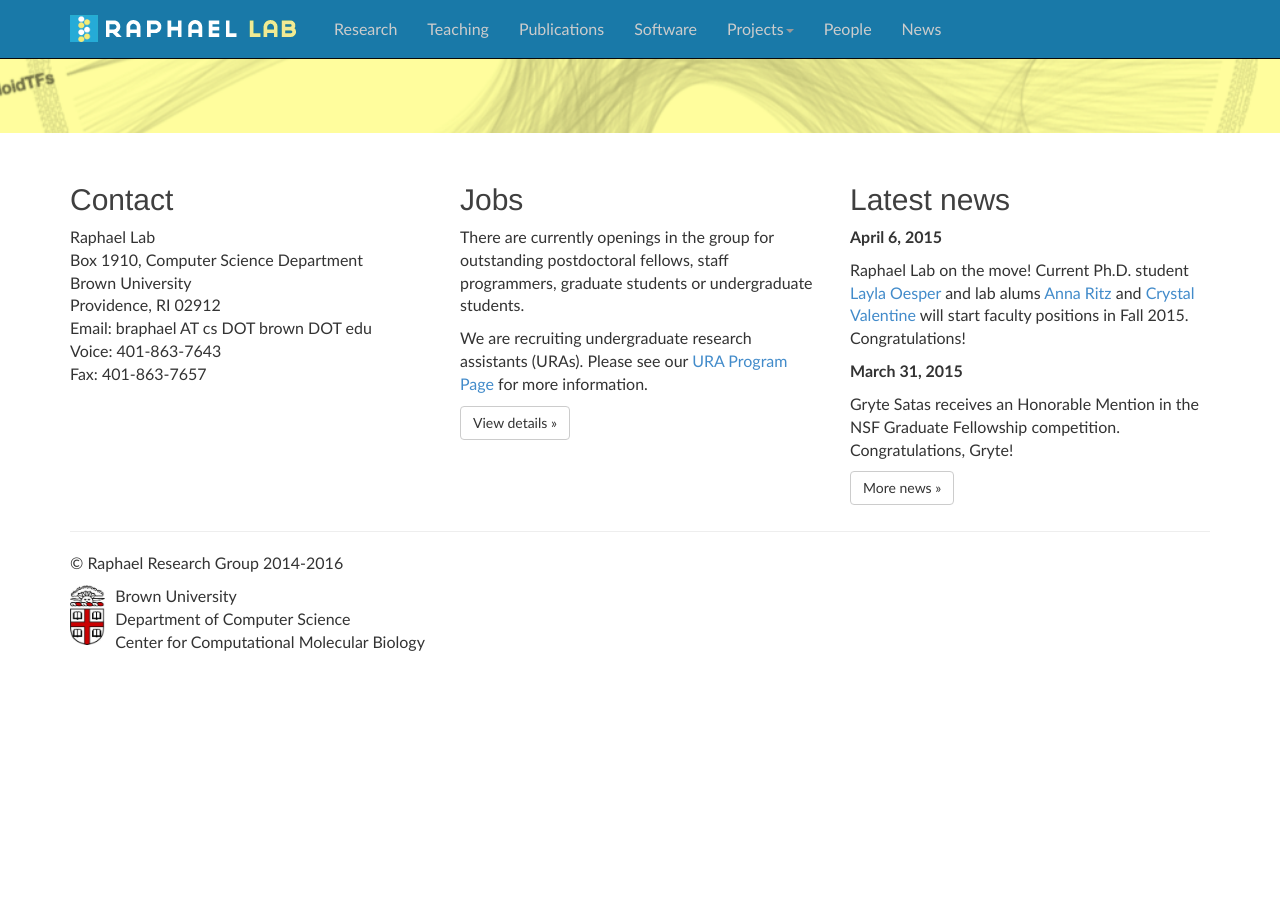
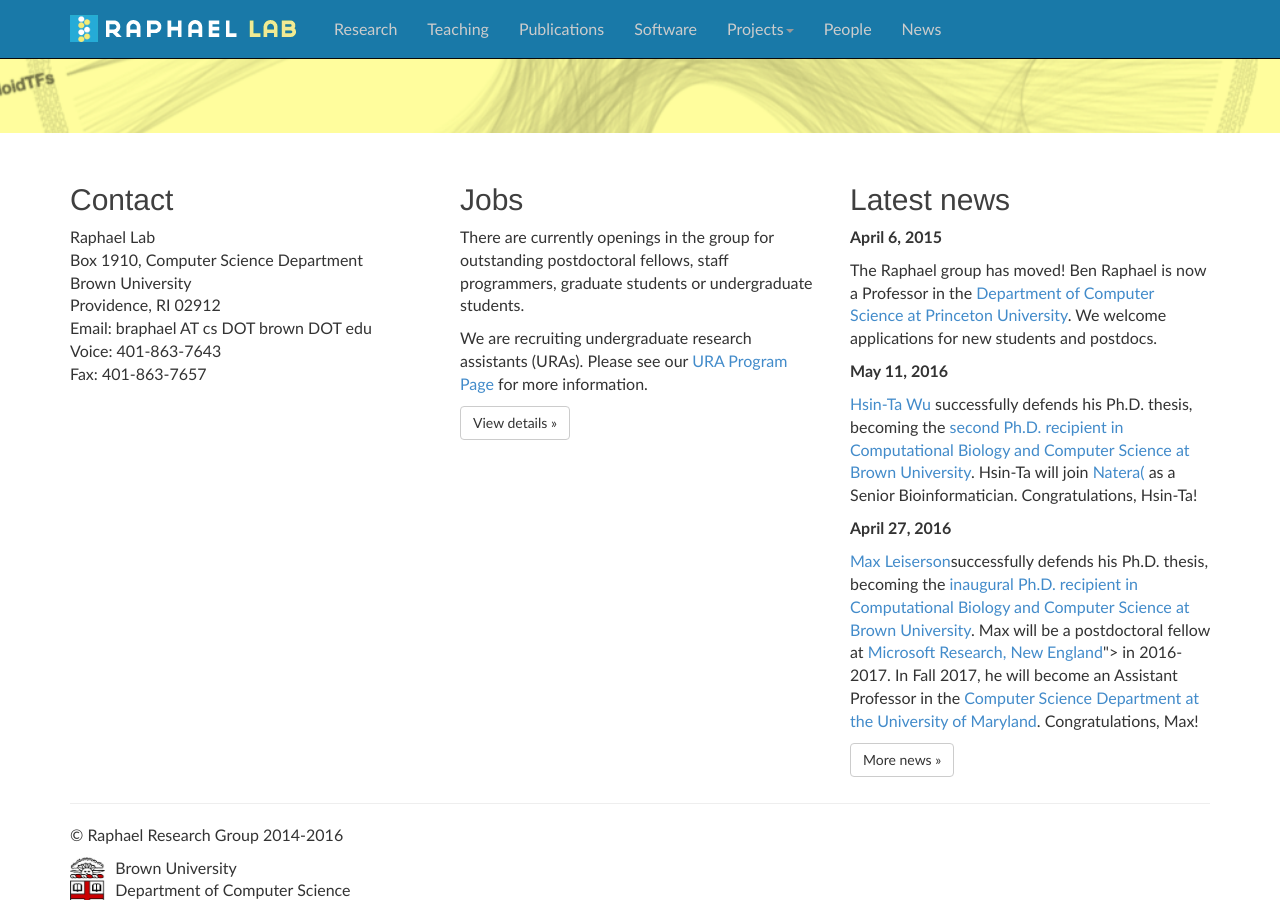
Before and after one commit to raphael-group/raphael-group.github.io, a Jekyll site: the page built from index.html, in a window 1280 px wide and 900 px high, scrolled down 372 px. Built offline with Jekyll 4.4.1, drawn with Linux system fonts in a browser that asks for light colours; nearby versions of some CDN libraries; comment, search, counter and statistics services are not loaded; before the commit the page ends 1036 px from its top, so only the background shows below that.

Commit message:
Update index.html

```diff
--- a/index.html
+++ b/index.html
@@ -39,14 +39,24 @@
     <div class="col-md-4">
         <h2>Latest news</h2>
         <p><b>April 6, 2015</b></p>
-<p>Raphael Lab on the move!  Current Ph.D. student <a href="https://cs.brown.edu/people/layla/">Layla Oesper</a>
-and lab alums <a href="http://academic.reed.edu/biology/ritz/index.html">Anna Ritz</a>
-and <a href="http://www3.amherst.edu/~cvalentine/cvalentine/Welcome.html">Crystal Valentine</a>  will start faculty positions in Fall 2015.  Congratulations!
+<p>The Raphael group has moved!  Ben Raphael is now a Professor in the <a href="https://www.cs.princeton.edu">Department of Computer Science at Princeton University</a>.
+We welcome applications for new students and postdocs.
 </p>
-        <p><b>March 31, 2015</b></p>
-	<p>
-Gryte Satas receives an Honorable Mention in the NSF Graduate Fellowship competition.  Congratulations, Gryte!
+
+ <p><b>May 11, 2016</b></p>
+<p><a href="http://cs.brown.edu/~bournewu/">Hsin-Ta Wu</a>
+successfully defends his Ph.D. thesis, becoming the
+<a href="https://www.brown.edu/academics/computational-molecular-biology/news/2016-05/congratulations-hsin-ta">second Ph.D. recipient in Computational Biology and Computer Science at Brown University</a>.
+Hsin-Ta will join <a href="http://www.natera.com">Natera(</a> as a Senior Bioinformatician. Congratulations, Hsin-Ta!
 </p>
+
+ <p><b>April 27, 2016</b></p>
+<a href="http://maxleiserson.com">Max Leiserson</a>successfully defends his Ph.D. thesis, becoming the
+<a href="https://www.brown.edu/academics/computational-molecular-biology/news/2016-04/inaugural-computational-biology-phd-graduate-max-leiserson">inaugural Ph.D. recipient in Computational Biology and Computer Science at Brown University</a>.
+Max will be a postdoctoral fellow at <a href="https://www.microsoft.com/en-us/research/lab/microsoft-research-new-england">Microsoft Research, New England</a>">
+in 2016-2017.  In Fall 2017, he will become an Assistant Professor in the <a href="https://www.cs.umd.edu">Computer Science Department at the University of Maryland</a>.  Congratulations, Max!
+</p>
+
         <p><a class="btn btn-default" href="/news" role="button">More news &raquo;</a></p>
    </div>
 
```
